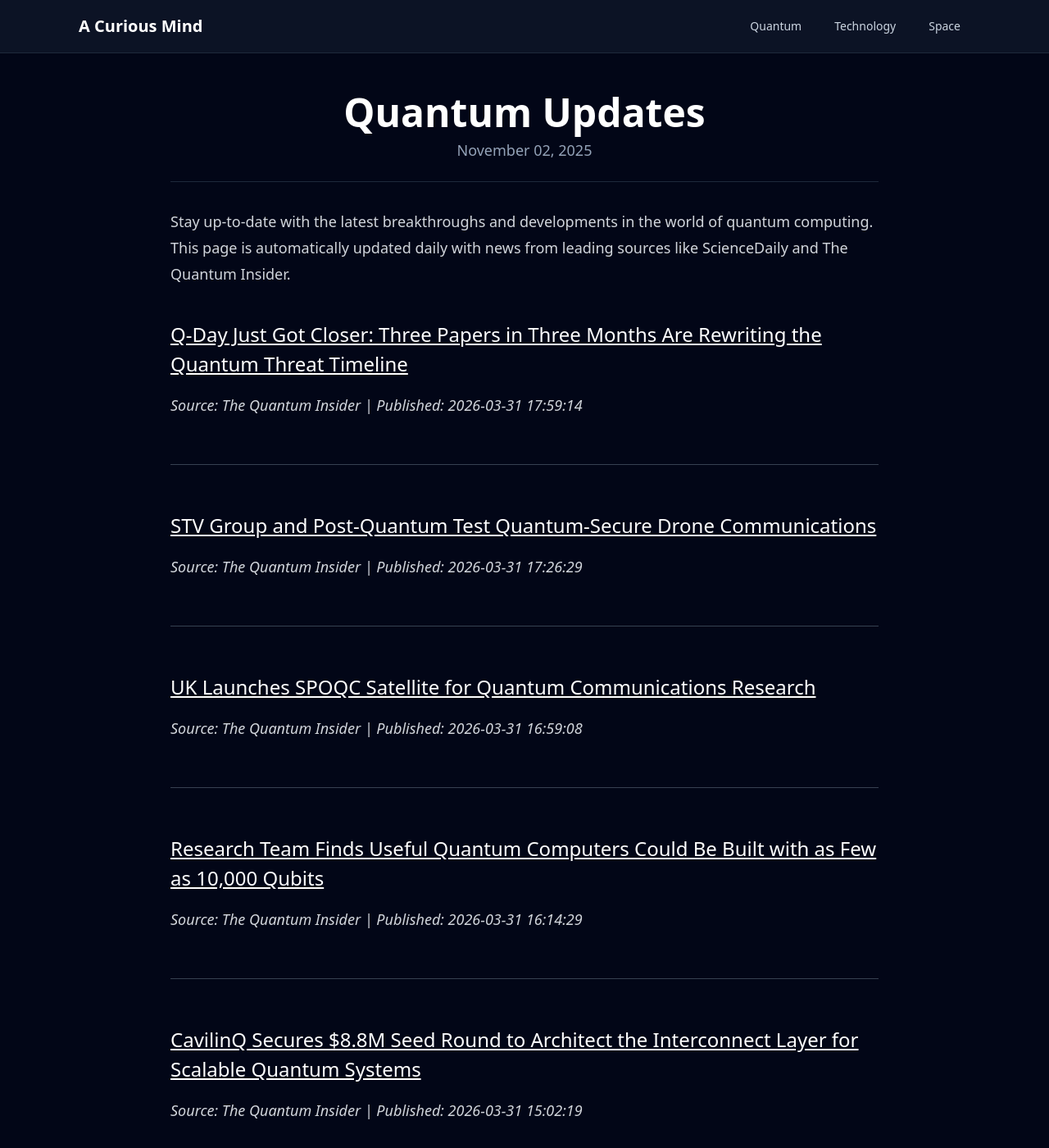
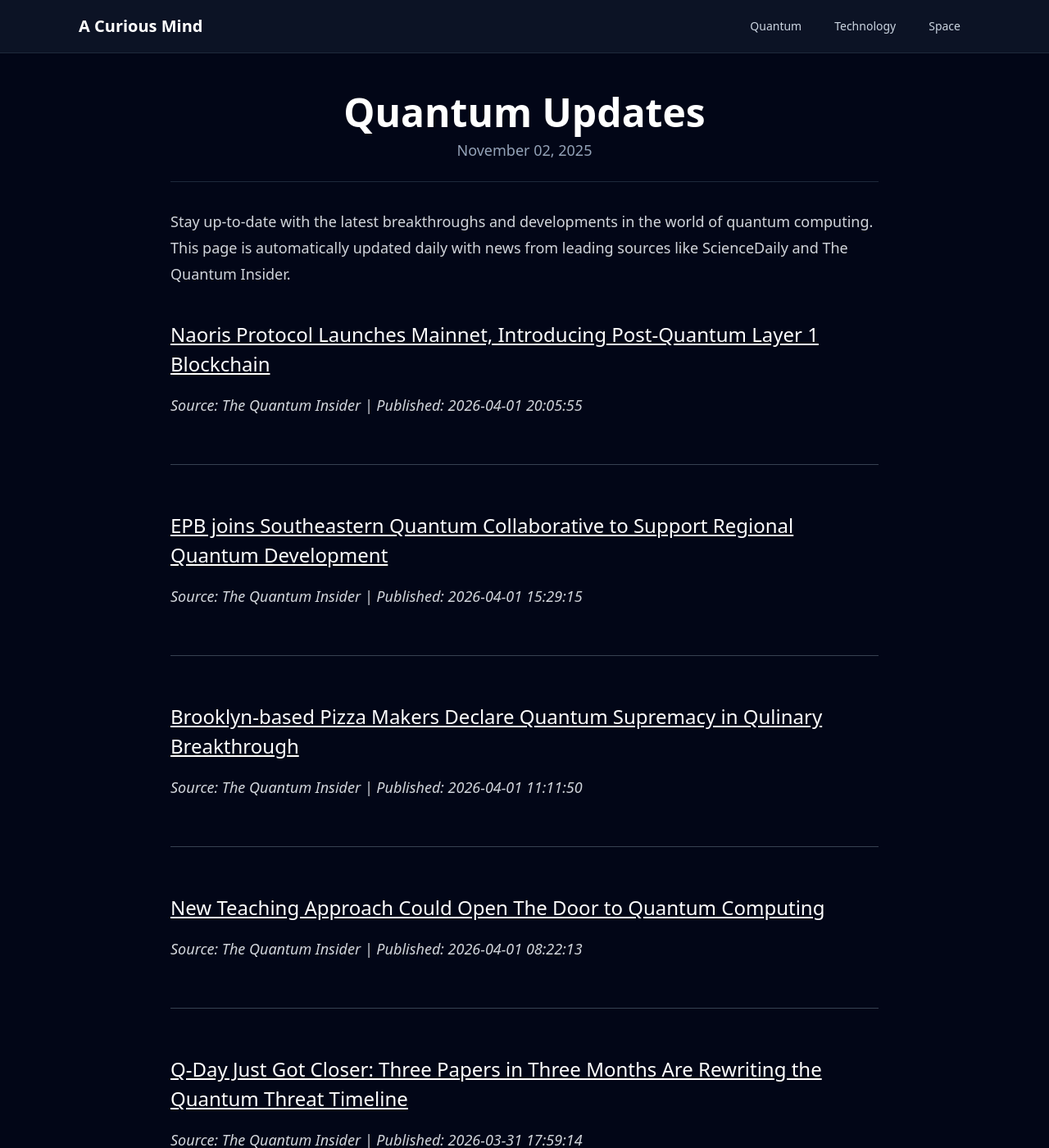
Before and after one commit to onehl7/onehl7.github.io, a Jekyll site: the page built from _posts/2025-11-02-quantum-updates.md, in a window 1280 px wide and 1400 px high. Shown: the whole window at 82% size. Built offline with Jekyll 4.4.1, drawn with Linux system fonts in a browser that asks for light colours; nearby versions of some CDN libraries; some of the changed text lies outside the part shown.

Commit message:
Update quantum news data

```diff
--- a/_data/quantum_news.json
+++ b/_data/quantum_news.json
@@ -1,4 +1,28 @@
 [
+  {
+    "source": "The Quantum Insider",
+    "title": "Naoris Protocol Launches Mainnet, Introducing Post-Quantum Layer 1 Blockchain",
+    "link": "https://thequantuminsider.com/2026/04/01/naoris-protocol-launches-mainnet-introducing-post-quantum-layer-1-blockchain/",
+    "published": "2026-04-01 20:05:55"
+  },
+  {
+    "source": "The Quantum Insider",
+    "title": "EPB joins Southeastern Quantum Collaborative to Support Regional Quantum Development",
+    "link": "https://thequantuminsider.com/2026/04/01/epb-joins-southeastern-quantum-collaborative/",
+    "published": "2026-04-01 15:29:15"
+  },
+  {
+    "source": "The Quantum Insider",
+    "title": "Brooklyn-based Pizza Makers Declare Quantum Supremacy in Qulinary Breakthrough",
+    "link": "https://thequantuminsider.com/2026/04/01/brooklyn-based-pizza-makers-declare-quantum-supremacy-in-qulinary-breakthrough/",
+    "published": "2026-04-01 11:11:50"
+  },
+  {
+    "source": "The Quantum Insider",
+    "title": "New Teaching Approach Could Open The Door to Quantum Computing",
+    "link": "https://thequantuminsider.com/2026/04/01/new-teaching-approach-could-open-the-door-to-quantum-computing/",
+    "published": "2026-04-01 08:22:13"
+  },
   {
     "source": "The Quantum Insider",
     "title": "Q-Day Just Got Closer: Three Papers in Three Months Are Rewriting the Quantum Threat Timeline",
@@ -6,34 +30,10 @@
     "published": "2026-03-31 17:59:14"
   },
   {
-    "source": "The Quantum Insider",
-    "title": "STV Group and Post-Quantum Test Quantum-Secure Drone Communications",
-    "link": "https://thequantuminsider.com/2026/03/31/stv-post-quantum-secure-drone-communications/",
-    "published": "2026-03-31 17:26:29"
-  },
-  {
-    "source": "The Quantum Insider",
-    "title": "UK Launches SPOQC Satellite for Quantum Communications Research",
-    "link": "https://thequantuminsider.com/2026/03/31/uk-spoqc-satellite-quantum-communications/",
-    "published": "2026-03-31 16:59:08"
-  },
-  {
-    "source": "The Quantum Insider",
-    "title": "Research Team Finds Useful Quantum Computers Could Be Built with as Few as 10,000 Qubits",
-    "link": "https://thequantuminsider.com/2026/03/31/research-team-finds-useful-quantum-computers-could-be-built-with-as-few-as-10000-qubits/",
-    "published": "2026-03-31 16:14:29"
-  },
-  {
-    "source": "The Quantum Insider",
-    "title": "CavilinQ Secures $8.8M Seed Round to Architect the Interconnect Layer for Scalable Quantum Systems",
-    "link": "https://thequantuminsider.com/2026/03/31/cavilinq-raises-8-8m-quantum-interconnect/",
-    "published": "2026-03-31 15:02:19"
-  },
-  {
     "source": "ScienceDaily (Quantum Computing)",
     "title": "This quantum computing breakthrough may not be what it seemed",
     "link": "https://www.sciencedaily.com/releases/2026/03/260328043600.htm",
-    "published": "2026-03-29 13:14:37"
+    "published": "2026-03-28 08:36:00"
   },
   {
     "source": "ScienceDaily (Quantum Computing)",
```
